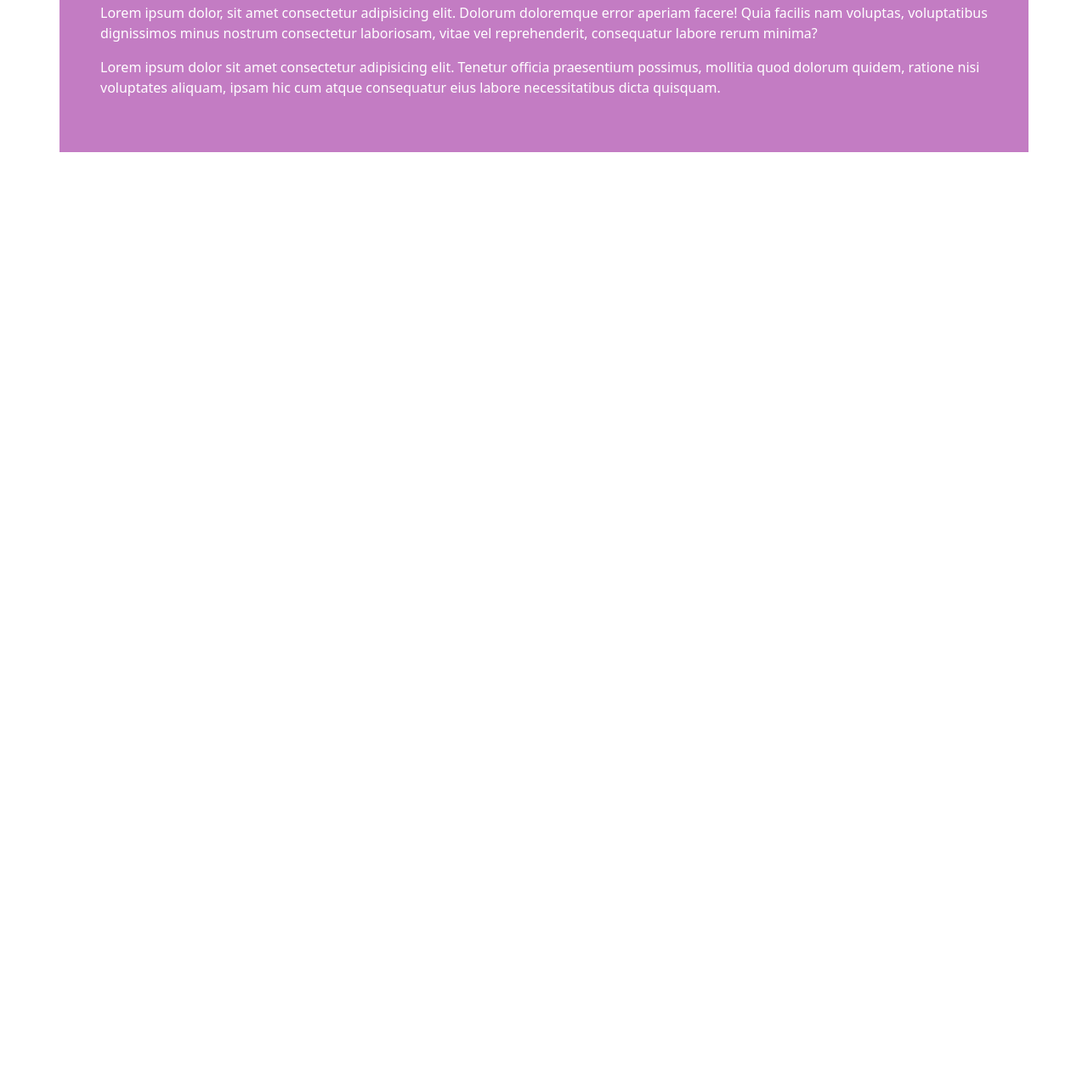
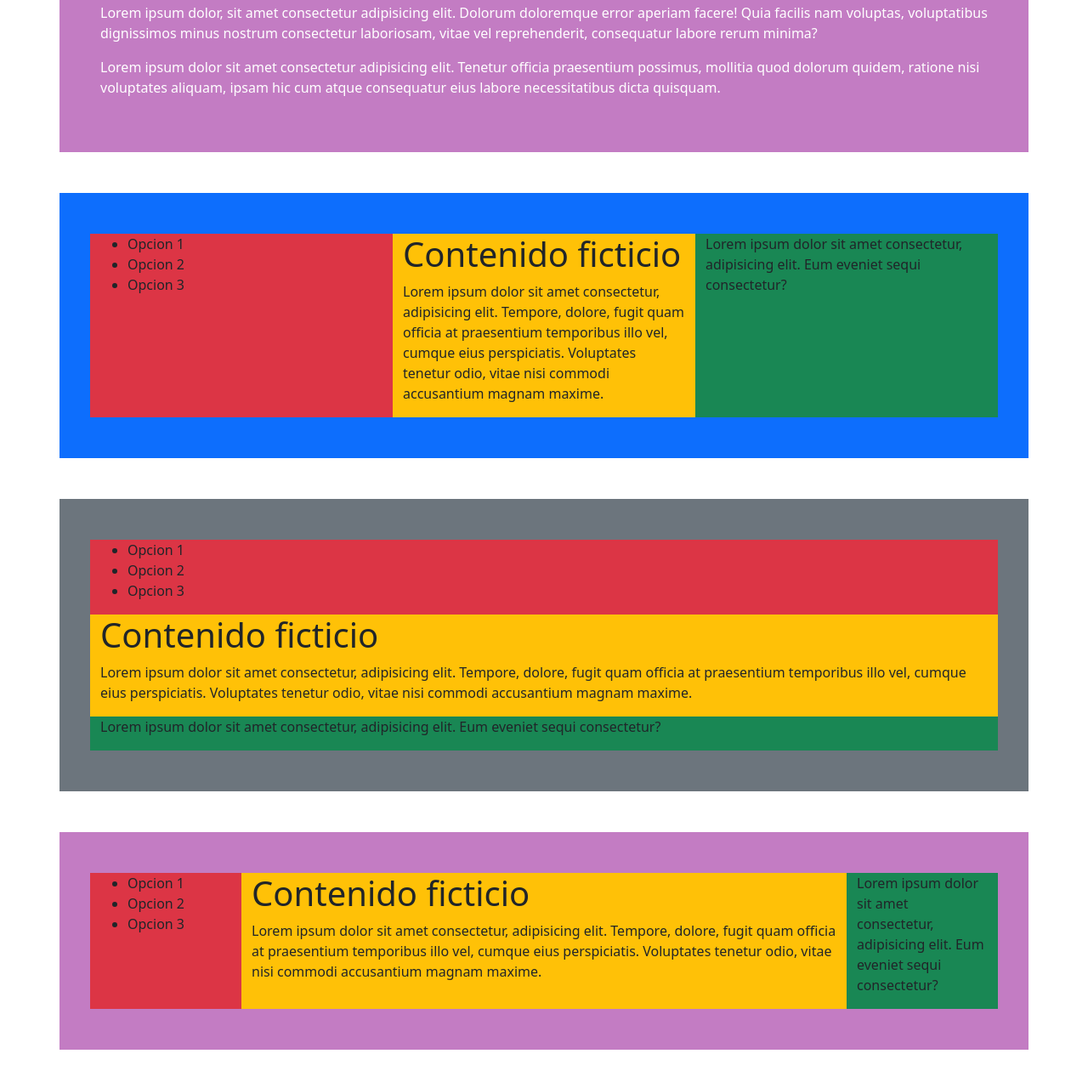
Before and after one commit to CaC2022c2-FullStackJAVA-22554/-sitio-con-bootstrap, a plain HTML site: page index.html in a window 1280 px wide. Shown: the part 613-1886 px from the top of the page at 85% size. Before the commit the page ends 840 px from the top, so only its background shows below. Drawn offline with nearby package versions, Linux system fonts and the light colour scheme.

Commit message:
Clase 10

```diff
--- a/index.html
+++ b/index.html
@@ -45,6 +45,68 @@
             dolorum quidem, ratione nisi voluptates aliquam, ipsam hic cum atque consequatur eius labore necessitatibus
             dicta quisquam.</p>
     </div>
+
+    <div class="container p-5 my-5 bg-primary">
+        <!-- Clase col: Boostrap se encarga de darle tamaño automático a cada columna, en todas las resoluciones -->
+        <div class="row">
+            <div class="col bg-danger">
+                <ul>
+                    <li>Opcion 1</li>
+                    <li>Opcion 2</li>
+                    <li>Opcion 3</li>
+                </ul>
+            </div>
+            <div class="col bg-warning">
+                <h1>Contenido ficticio</h1>
+                <p>Lorem ipsum dolor sit amet consectetur, adipisicing elit. Tempore, dolore, fugit quam officia at praesentium temporibus illo vel, cumque eius perspiciatis. Voluptates tenetur odio, vitae nisi commodi accusantium magnam maxime.</p>
+            </div>
+            <div class="col bg-success">
+                <p>Lorem ipsum dolor sit amet consectetur, adipisicing elit. Eum eveniet sequi consectetur?</p>
+            </div>
+        </div>
+    </div>
+
+    <div class="container p-5 my-5 bg-secondary">
+       <!-- Clase col-N: Donde N es el número de medida de la columna. La suma entre las columnas debe dar siempre 12 o menos. -->
+        <div class="row">
+            <div class="col-12 bg-danger">
+                <ul>
+                    <li>Opcion 1</li>
+                    <li>Opcion 2</li>
+                    <li>Opcion 3</li>
+                </ul>
+            </div>
+            <div class="col-12 bg-warning">
+                <h1>Contenido ficticio</h1>
+                <p>Lorem ipsum dolor sit amet consectetur, adipisicing elit. Tempore, dolore, fugit quam officia at praesentium temporibus illo vel, cumque eius perspiciatis. Voluptates tenetur odio, vitae nisi commodi accusantium magnam maxime.</p>
+            </div>
+            <div class="col-12 bg-success">
+                <p>Lorem ipsum dolor sit amet consectetur, adipisicing elit. Eum eveniet sequi consectetur?</p>
+            </div>
+        </div>
+    </div>
+
+    <div class="container p-5 my-5 fondo-cimino">
+        <!-- Clase col-TAM-N: Donde N es el número de medida de la columna y TAM es a partir de qué breakpoint (sm, md, lg, xl o xxl) toma ese tamaño. La suma entre las columnas debe dar siempre 12 o menos. -->
+         <div class="row">
+             <div class="col-12 col-md-3 col-lg-2 bg-danger">
+                 <ul>
+                     <li>Opcion 1</li>
+                     <li>Opcion 2</li>
+                     <li>Opcion 3</li>
+                 </ul>
+             </div>
+             <div class="col-12 col-md-9 col-lg-8 bg-warning">
+                 <h1>Contenido ficticio</h1>
+                 <p>Lorem ipsum dolor sit amet consectetur, adipisicing elit. Tempore, dolore, fugit quam officia at praesentium temporibus illo vel, cumque eius perspiciatis. Voluptates tenetur odio, vitae nisi commodi accusantium magnam maxime.</p>
+             </div>
+             <div class="col-12 col-lg-2 bg-success">
+                 <p>Lorem ipsum dolor sit amet consectetur, adipisicing elit. Eum eveniet sequi consectetur?</p>
+             </div>
+         </div>
+     </div>
+
+
 </body>
 
 </html>
```
